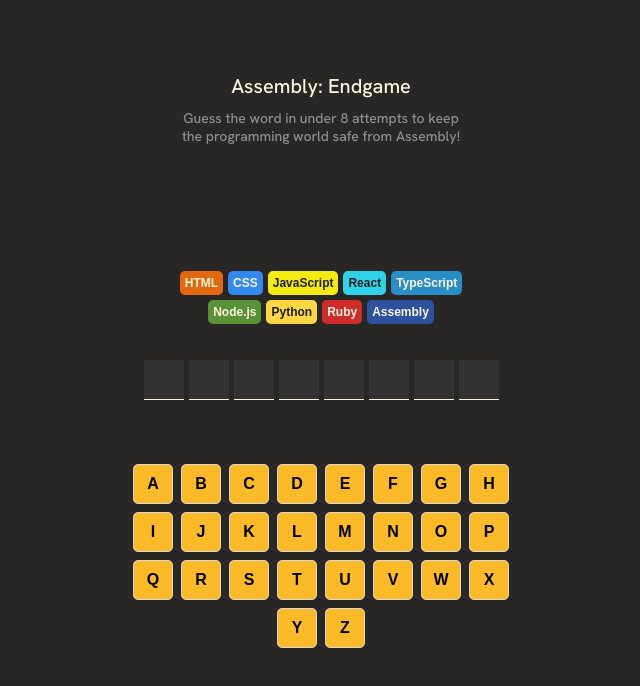
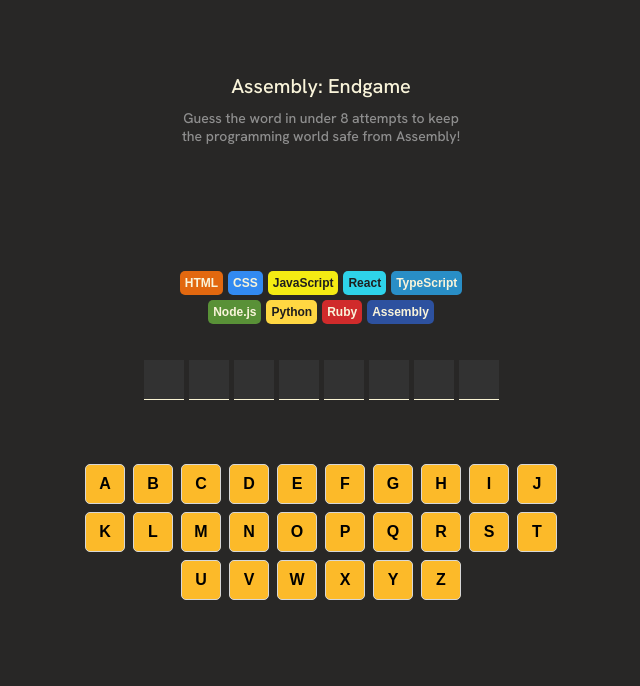
Before and after one commit to jazcala/p7-endgame, a React (Vite) app: page / in a window 1280 px wide. Shown: the top 686 px of the page, without its empty margins (319-959 px from the left). Built offline with nearby package versions, Linux system fonts and the light colour scheme.

Commit message:
adding confetti

```diff
--- a/package.json
+++ b/package.json
@@ -24,6 +24,7 @@
     "eslint-plugin-react-refresh": "^0.4.19",
     "globals": "^15.15.0",
     "nanoid": "^5.1.3",
+    "react-confetti": "^6.4.0",
     "typescript": "~5.7.2",
     "typescript-eslint": "^8.24.1",
     "vite": "^6.2.0"
--- a/src/App.scss
+++ b/src/App.scss
@@ -1,5 +1,6 @@
 .container {
-  max-width: 400px;
+  max-width: 600px;
+  min-width: 400px;
   width: 100%;
 
   height: auto;
@@ -131,7 +132,9 @@
   }
 
   .keyboard {
-    max-width: 400px;
+    max-width: 480px;
+    min-width: 400px;
+    width: 100%;
     display: flex;
     flex-wrap: wrap;
     justify-content: center;
--- a/src/components/Main.tsx
+++ b/src/components/Main.tsx
@@ -1,4 +1,5 @@
 import { useState, useRef } from "react";
+import Confetti from "react-confetti";
 
 import GameStatus from "./GameStatus";
 import Tags from "./Tags";
@@ -100,6 +101,7 @@
 
   return (
     <main>
+      {gameStatus === "win" && <Confetti />}
       <GameStatus gameStatus={gameStatus} tagToDismiss={tagToDismiss.current} />
       <Tags tagsList={languageTags} />
       <Word currentWord={currentWord} />
```
Also changed, not shown: 1 other file (tests, documents, lock files or other folders).
